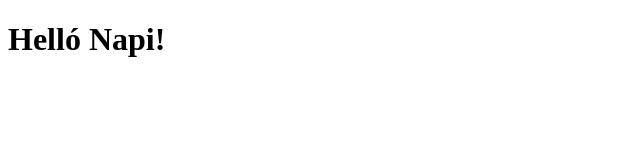
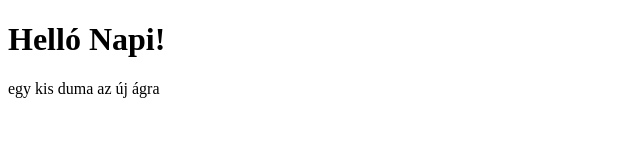
Before and after one commit to jnmako/git-course, a plain HTML site: page index.html in a window 1280 px wide. Shown: the whole page, without its empty margins (0-640 px from the left). Drawn offline with Linux system fonts and the light colour scheme.

Commit message:
kommitolom az új dumát

```diff
--- a/index.html
+++ b/index.html
@@ -10,6 +10,7 @@
 
 <body>
     <h1>Helló Napi!</h1>
+    <p>egy kis duma az új ágra</p>
 </body>
 
 </html>
```
